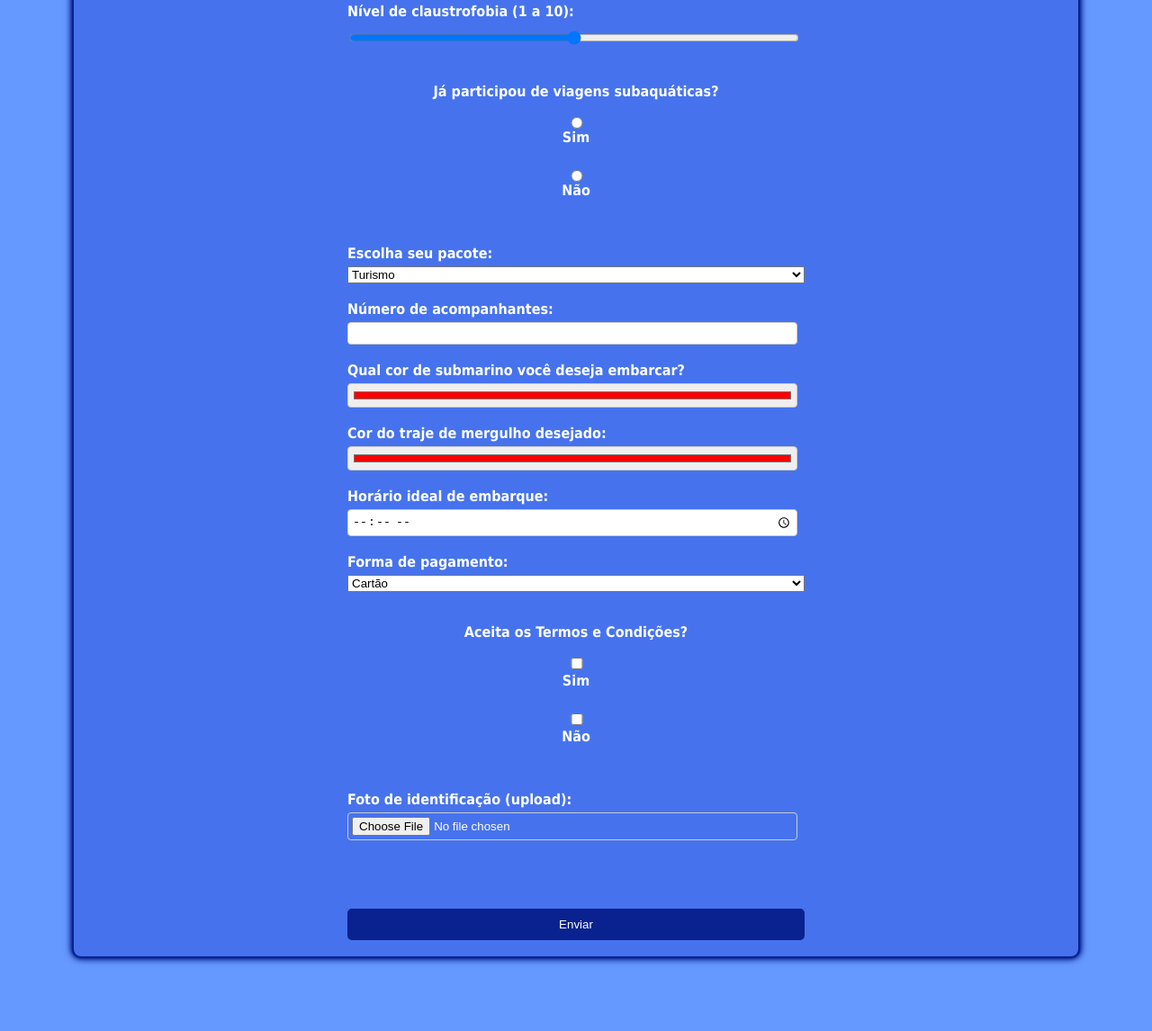
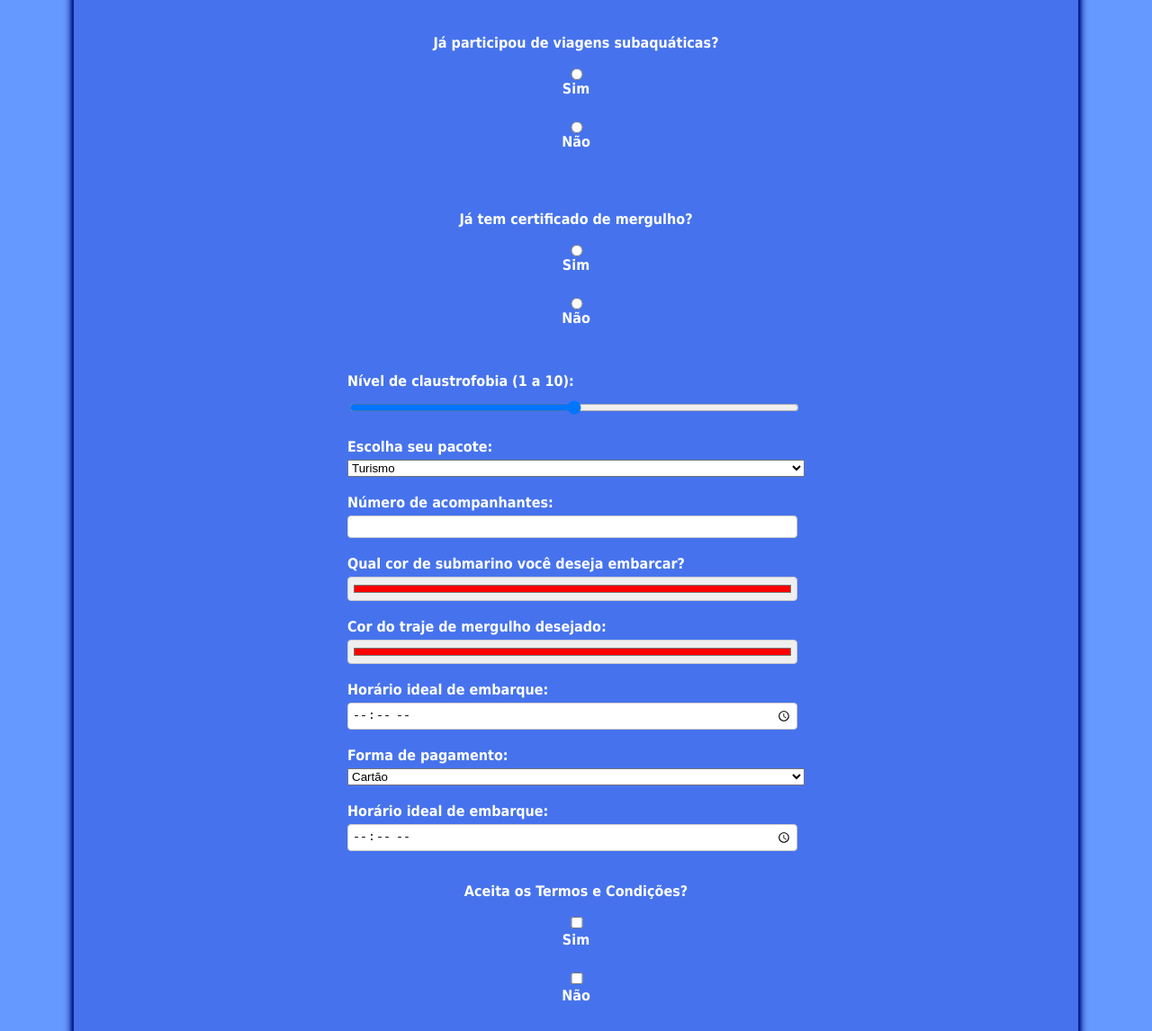
Before and after one commit to jjoaomiguel/reforco-formularios, a plain HTML site: page index.html in a window 1280 px wide. Shown: the part 1699-2845 px from the top of the page at 90% size. Drawn offline with Linux system fonts and the light colour scheme.

Commit message:
add - 30 campos!

```diff
--- a/index.html
+++ b/index.html
@@ -132,19 +132,32 @@
                     </select>
                     <br>
 
-                    <label for="nivel">Nível de claustrofobia (1 a 10):</label>
-                    <input type="range" id="nivel_cadastro" name="nivel" min="0" max="10">
-
                     <br>
 
                     <div class="tipoRadioeCheckBox">
                         <p>Já participou de viagens subaquáticas?</p>
-                        <input type="radio" id="answer2_cadastro" name="answer">
+                        <input type="radio" id="answer1_cadastro" name="answer">
                         <label for="answer1">Sim</label><br>
 
                         <input type="radio" id="answer2_cadastro" name="answer">
                         <label for="answer2">Não</label><br>
                     </div>
+
+                    <br>
+
+                    <div class="tipoRadioeCheckBox">
+                        <p>Já tem certificado de mergulho?</p>
+                        <input type="radio" id="respostaa1_cadastro" name="respostaa">
+                        <label for="respostaa1">Sim</label><br>
+
+                        <input type="radio" id="respostaa2_cadastro" name="respostaa">
+                        <label for="respostaa2">Não</label><br>
+                    </div>
+
+                    <br>
+
+                    <label for="nivel">Nível de claustrofobia (1 a 10):</label>
+                    <input type="range" id="nivel_cadastro" name="nivel" min="0" max="10">
 
                     <br>
 
@@ -188,6 +201,11 @@
 
                     <br>
 
+                    <label for="horario">Horário ideal de embarque:</label>
+                    <input type="time" name="horario" id="horario_cadastro" required>
+
+                    <br>
+
                     <div class="tipoRadioeCheckBox">
                         <p>Aceita os Termos e Condições?</p>
                         <input type="checkbox" id="resposta1_cadastro" name="resposta1">
```
Lines whose indentation alone changed are shown as unchanged.
